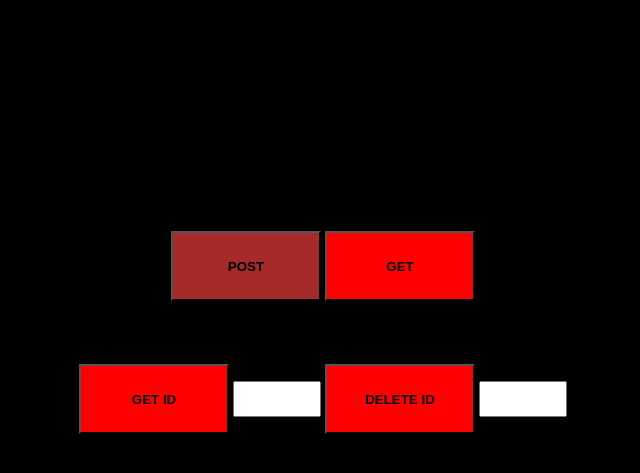
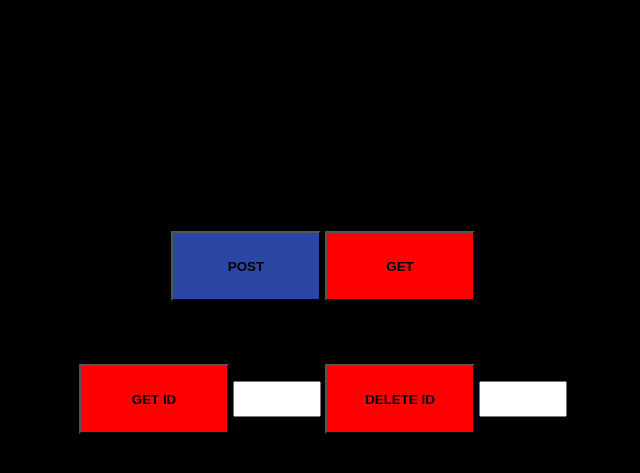
Before and after one commit to PedroMesquitaFilho/1prJS, a plain HTML site: page index.html in a window 1280 px wide. In both pictures the pointer is over the button "POST". Shown: the part 113-586 px from the top of the page, without its empty margins (317-957 px from the left). Drawn offline with Linux system fonts and the light colour scheme.

Commit message:
alteracao

```diff
--- a/style.css
+++ b/style.css
@@ -24,5 +24,5 @@ input{
     height: 30px;
 }
 button:hover{
-    background-color: brown;
+    background-color: rgb(42, 71, 165);
 }
```
